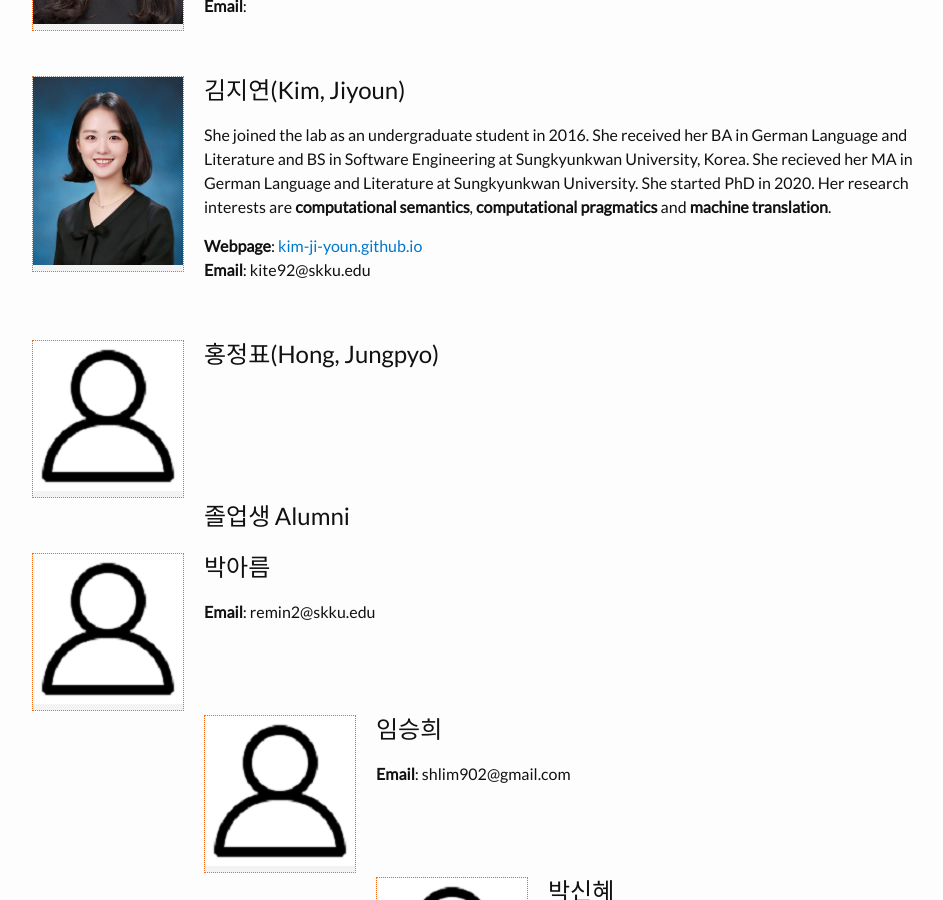
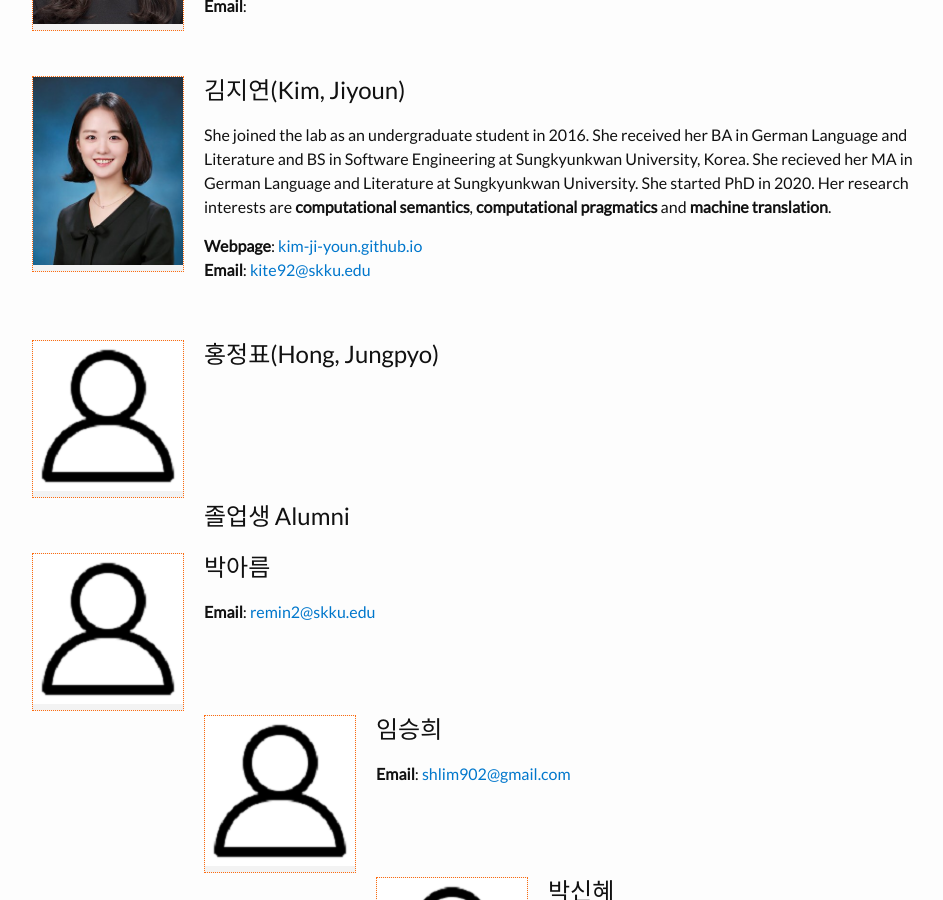
Before and after one commit to skkhmp/skkhmp.github.io, a Jekyll site: the page built from people.md, in a window 1280 px wide and 900 px high, scrolled down 395 px. Shown: the whole window, without its empty margins (163-1106 px from the left). Built offline with Jekyll 4.4.1, drawn with Linux system fonts in a browser that asks for light colours; some web fonts are replaced; part of the change alters nothing that is shown.

```diff
--- a/people.md
+++ b/people.md
@@ -23,7 +23,7 @@ permalink: /people/
 She joined the lab as an undergraduate student in 2016. She received her BA in German Language and Literature and BS in Software Engineering at Sungkyunkwan University, Korea. She recieved her MA in German Language and Literature at Sungkyunkwan University. She started PhD in 2020. Her research interests are **computational semantics**, **computational pragmatics** and **machine translation**.
 
 **Webpage**: [kim-ji-youn.github.io](http://kim-ji-youn.github.io)
-**Email**: kite92@skku.edu
+**Email**: <kite92@skku.edu>
 
 
 <br />
@@ -38,7 +38,7 @@ She joined the lab as an undergraduate student in 2016. She received her BA in G
 {% include image.html url="/images/profile.png" width=150 height=150 align="left" %}
 
 ## 박아름
-**Email**: remin2@skku.edu
+**Email**: <remin2@skku.edu>
 <br />
 <br />
 <br />
@@ -47,7 +47,7 @@ She joined the lab as an undergraduate student in 2016. She received her BA in G
 {% include image.html url="/images/profile.png" width=150 height=150 align="left" %}
 
 ## 임승희
-**Email**: shlim902@gmail.com
+**Email**: <shlim902@gmail.com>
 <br />
 <br />
 <br />
```
